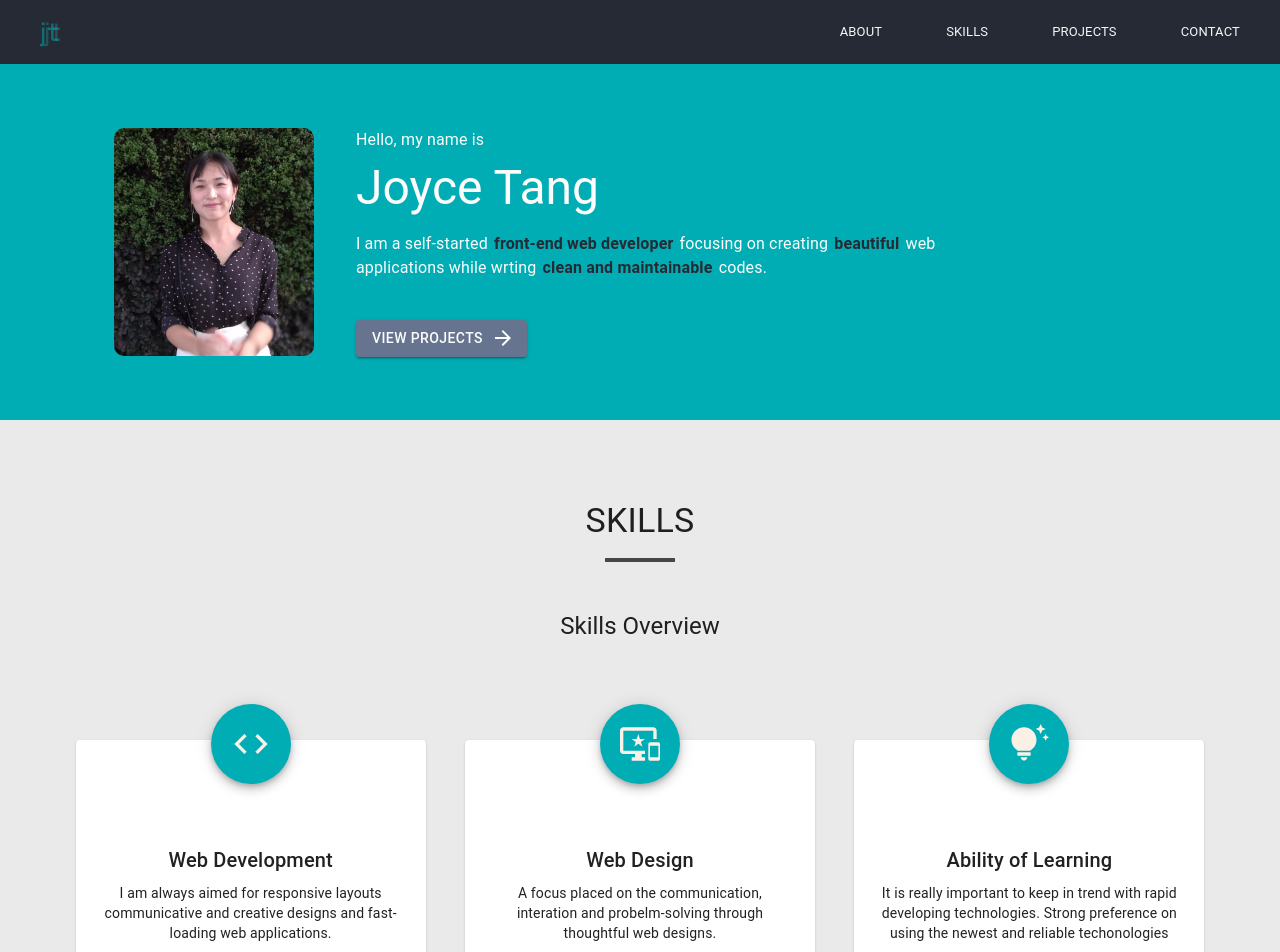
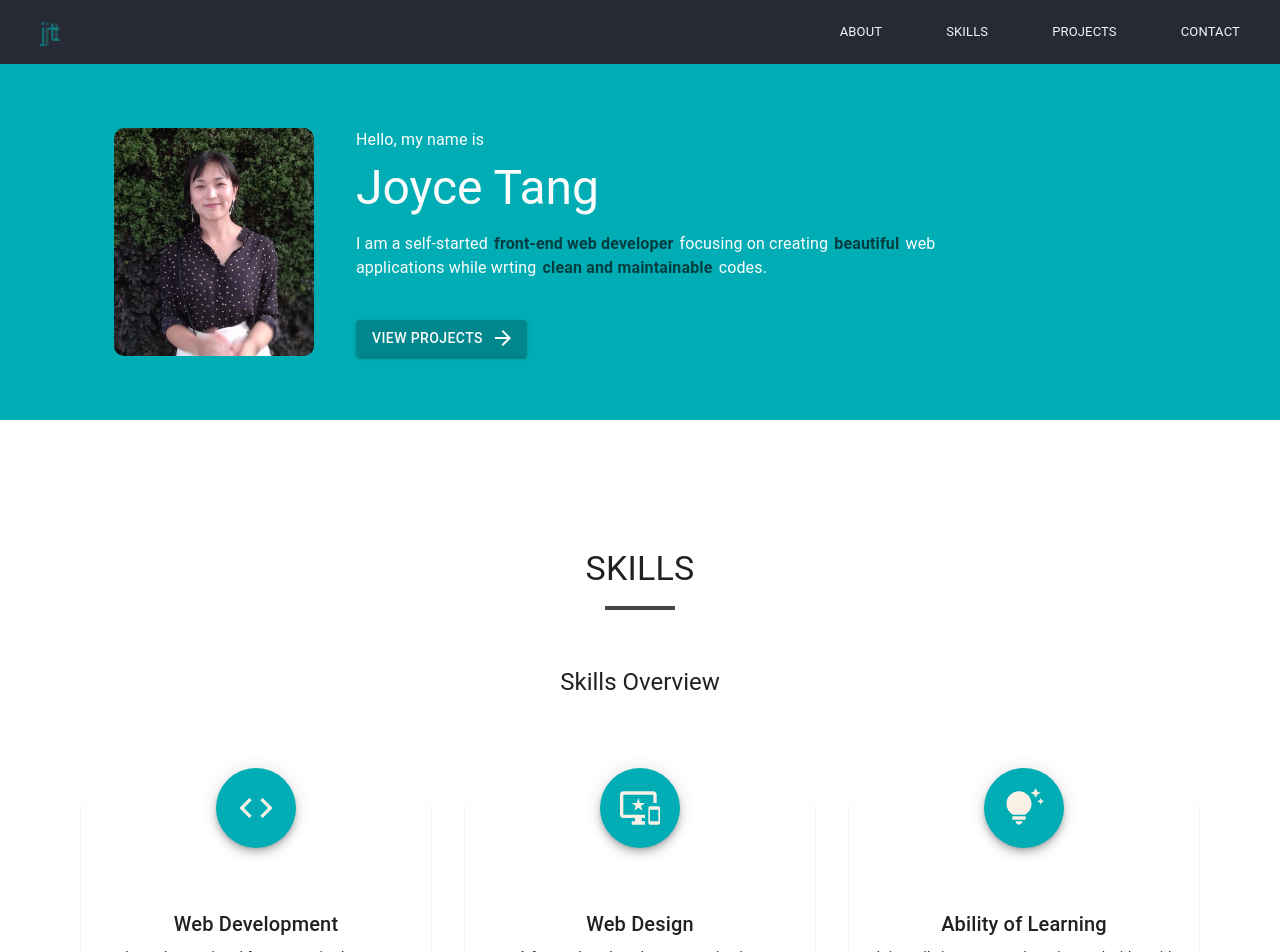
Before and after one commit to joycethh/portflio, a React (Create React App) app: page / in a window 1280 px wide. Shown: the top 952 px of the page. Built offline with nearby package versions, Linux system fonts and the light colour scheme.

Commit message:
diffreiciate section with different background color

```diff
--- a/src/contact/Contact.js
+++ b/src/contact/Contact.js
@@ -46,6 +46,7 @@ const Contact = () => {
 
   return (
     <div id="contact">
+      <Box sx={{ backgroundColor: "white", p: 6 }}>
         <SectionContainer title="Contact">
           <Box
             sx={{
@@ -117,6 +118,7 @@ const Contact = () => {
             )}
           </Box>
         </SectionContainer>
+      </Box>
     </div>
   );
 };
--- a/src/home/Elements.js
+++ b/src/home/Elements.js
@@ -21,7 +21,7 @@ export const BioBox = styled(Box)(({ theme }) => ({
 
 export const StyledSpan = styled("span")(({ theme }) => ({
   padding: "0 2px",
-  color: "#252A34",
+  color: "#003e41",
   fontWeight: 700,
 }));
 export const StyledButton = styled(Button)(({ theme }) => ({
--- a/src/home/Home.js
+++ b/src/home/Home.js
@@ -47,7 +47,8 @@ const Home = () => {
                   <StyledButton
                     variant="contained"
                     size="md"
-                    sx={{ backgroundColor: "#667490", color: "#fcfcfc" }}
+                    sx={{ color: "#fcfcfc", backgroundColor: "#00878e" }}
+                    // sx={{ backgroundColor: "#444649", color: "#fcfcfc" }}
                     endIcon={<ArrowForward />}
                   >
                     View Projects
--- a/src/projects/Projects.js
+++ b/src/projects/Projects.js
@@ -14,6 +14,7 @@ const Projects = () => {
 
   return (
     <div id="projects">
+      <Box sx={{ p: 6 }}>
         <SectionContainer title="projects">
           <Box
             sx={{
@@ -125,6 +126,7 @@ const Projects = () => {
             </Grid>
           </TabPanel>
         </SectionContainer>
+      </Box>
     </div>
   );
 };
--- a/src/skills/Skill.js
+++ b/src/skills/Skill.js
@@ -1,6 +1,7 @@
 import React from "react";
 import {
   Card,
+  Box,
   CardMedia,
   CardContent,
   Grid,
@@ -13,7 +14,7 @@ import { ImportantDevices, Code, TipsAndUpdates } from "@mui/icons-material";
 import SectionContainer from "../SectionContainer";
 
 const TitleBox = styled("div")(({ theme }) => ({
-  padding: theme.spacing(6),
+  padding: theme.spacing(7),
   display: "flex",
   justifyContent: "center",
   textAlign: "center",
@@ -22,6 +23,7 @@ const TitleBox = styled("div")(({ theme }) => ({
 const Skill = () => {
   return (
     <div id="skills">
+      <Box sx={{ backgroundColor: "white", p: 6 }}>
         <SectionContainer title="Skills">
           {/* overview   */}
           <TitleBox component="div">
@@ -64,7 +66,11 @@ const Skill = () => {
                       top: "-60px",
                     }}
                   >
-                  {<item.icon style={{ fontSize: "40px", color: "#FAF0E6" }} />}
+                    {
+                      <item.icon
+                        style={{ fontSize: "40px", color: "#FAF0E6" }}
+                      />
+                    }
                   </Fab>
 
                   <Typography gutterBottom variant="h6">
@@ -115,6 +121,7 @@ const Skill = () => {
             ))}
           </Grid>
         </SectionContainer>
+      </Box>
     </div>
   );
 };
```
Lines whose indentation alone changed are shown as unchanged.
